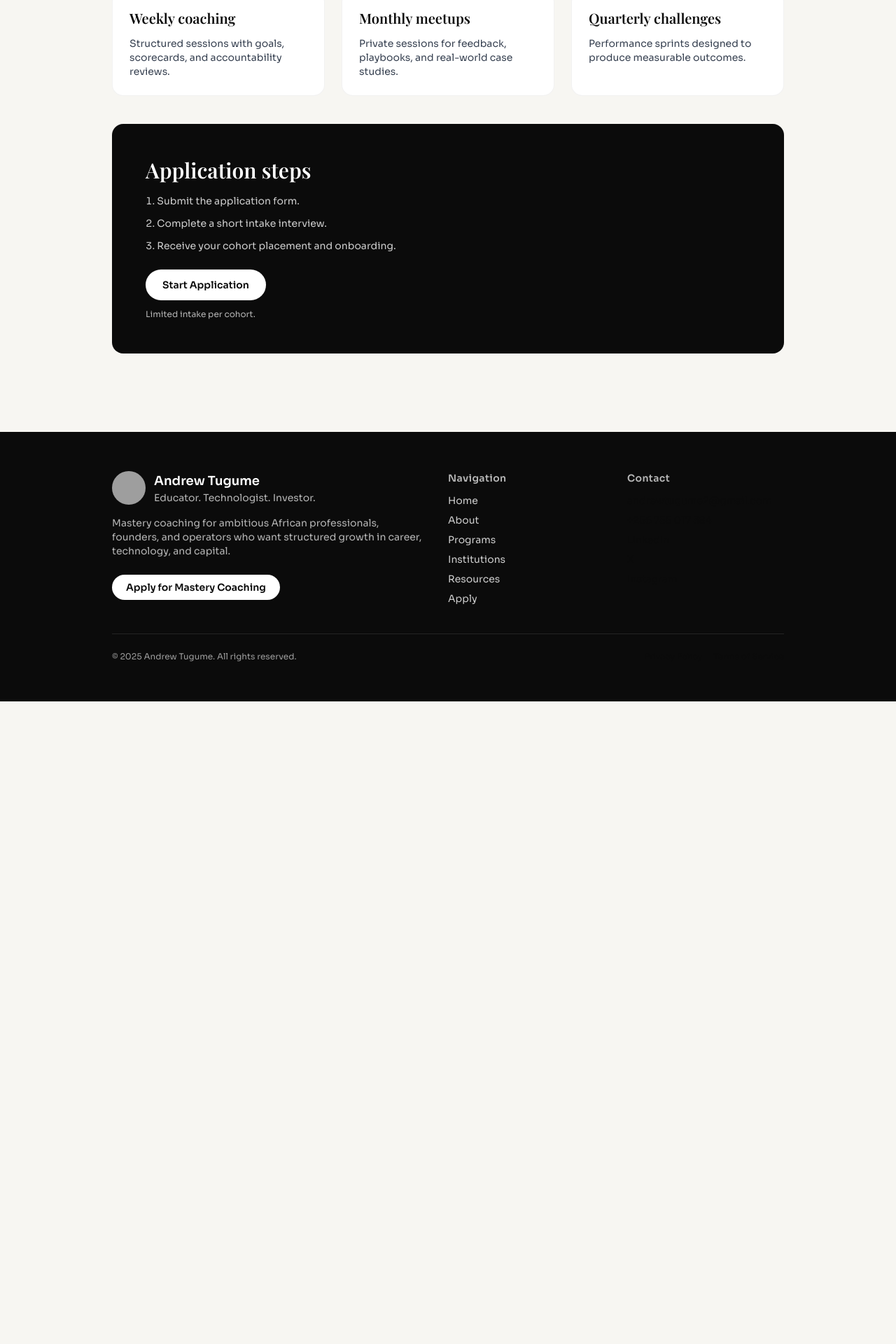
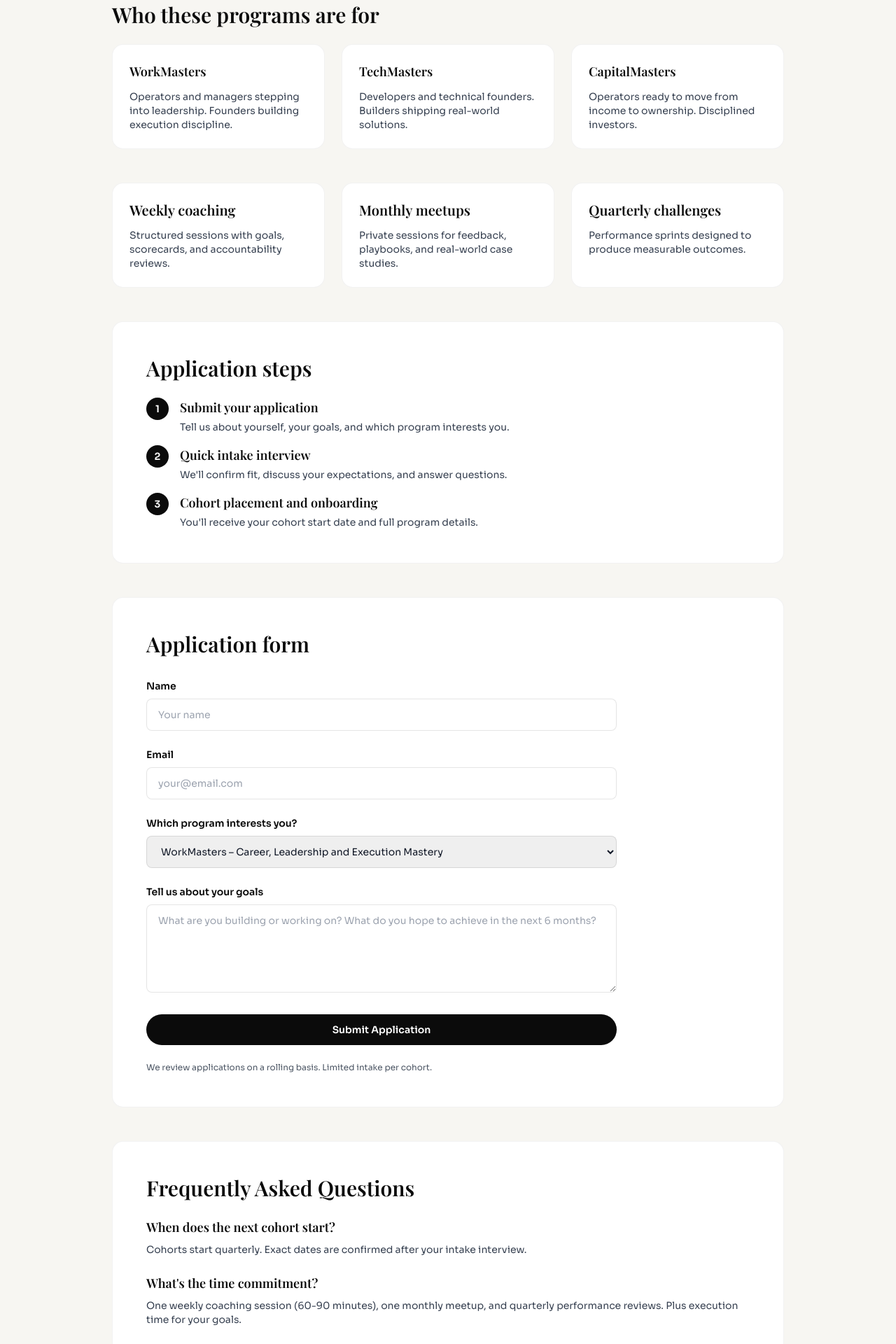
Before and after one commit to tugumeandree/andrewtugume.com, a Next.js app: page /apply in a window 1280 px wide. Shown: the part 424-2344 px from the top of the page at 70% size. Before the commit the page ends 1426 px from the top, so only its background shows below. Built offline with nearby package versions, Linux system fonts and the light colour scheme; no server answers; grey boxes are pictures that could not be loaded.

Commit message:
Task 10: Build Apply page with application form component, program info cards, steps, and FAQ

```diff
--- a/src/app/apply/page.tsx
+++ b/src/app/apply/page.tsx
@@ -1,10 +1,11 @@
 import React from 'react'
 import type { Metadata } from 'next'
 import { generateBreadcrumbSchema } from '@/lib/seo/schema'
+import ApplicationForm from '@/components/ApplicationForm'
 
 export const metadata: Metadata = {
   title: 'Apply for Mastery Coaching',
-  description: 'Apply to the next cohort of Andrew Tugume’s mastery coaching programs.',
+  description: 'Apply to the next cohort of Andrew Tugume\'s mastery coaching programs.',
   alternates: {
     canonical: 'https://andrewtugume.com/apply'
   }
@@ -12,7 +13,7 @@ export const metadata: Metadata = {
 
 export default function Apply() {
   return (
-    <div className="space-y-10">
+    <div className="space-y-12">
       <script
         type="application/ld+json"
         dangerouslySetInnerHTML={{
@@ -32,6 +33,24 @@ export default function Apply() {
         </p>
       </section>
 
+      <section>
+        <h2 className="text-3xl font-semibold text-primary mb-6">Who these programs are for</h2>
+        <div className="grid gap-6 md:grid-cols-3">
+          <div className="bg-white border border-black/5 rounded-2xl p-6">
+            <h3 className="text-lg font-semibold text-primary">WorkMasters</h3>
+            <p className="mt-3 text-sm text-gray-700">Operators and managers stepping into leadership. Founders building execution discipline.</p>
+          </div>
+          <div className="bg-white border border-black/5 rounded-2xl p-6">
+            <h3 className="text-lg font-semibold text-primary">TechMasters</h3>
+            <p className="mt-3 text-sm text-gray-700">Developers and technical founders. Builders shipping real-world solutions.</p>
+          </div>
+          <div className="bg-white border border-black/5 rounded-2xl p-6">
+            <h3 className="text-lg font-semibold text-primary">CapitalMasters</h3>
+            <p className="mt-3 text-sm text-gray-700">Operators ready to move from income to ownership. Disciplined investors.</p>
+          </div>
+        </div>
+      </section>
+
       <section className="grid gap-6 md:grid-cols-3">
         <div className="bg-white border border-black/5 rounded-2xl p-6">
           <h2 className="text-xl font-semibold text-primary">Weekly coaching</h2>
@@ -47,21 +66,58 @@ export default function Apply() {
         </div>
       </section>
 
-      <section className="bg-primary text-white rounded-2xl p-8 md:p-12">
-        <h2 className="text-3xl font-semibold">Application steps</h2>
-        <ol className="mt-4 space-y-3 text-sm text-white/80 list-decimal list-inside">
-          <li>Submit the application form.</li>
-          <li>Complete a short intake interview.</li>
-          <li>Receive your cohort placement and onboarding.</li>
+      <section className="bg-white border border-black/5 rounded-2xl p-8 md:p-12">
+        <h2 className="text-3xl font-semibold text-primary">Application steps</h2>
+        <ol className="mt-6 space-y-4">
+          <li className="flex gap-4">
+            <span className="flex-shrink-0 flex items-center justify-center h-8 w-8 rounded-full bg-primary text-white text-sm font-semibold">1</span>
+            <div>
+              <h3 className="text-lg font-semibold text-primary">Submit your application</h3>
+              <p className="mt-1 text-sm text-gray-700">Tell us about yourself, your goals, and which program interests you.</p>
+            </div>
+          </li>
+          <li className="flex gap-4">
+            <span className="flex-shrink-0 flex items-center justify-center h-8 w-8 rounded-full bg-primary text-white text-sm font-semibold">2</span>
+            <div>
+              <h3 className="text-lg font-semibold text-primary">Quick intake interview</h3>
+              <p className="mt-1 text-sm text-gray-700">We'll confirm fit, discuss your expectations, and answer questions.</p>
+            </div>
+          </li>
+          <li className="flex gap-4">
+            <span className="flex-shrink-0 flex items-center justify-center h-8 w-8 rounded-full bg-primary text-white text-sm font-semibold">3</span>
+            <div>
+              <h3 className="text-lg font-semibold text-primary">Cohort placement and onboarding</h3>
+              <p className="mt-1 text-sm text-gray-700">You'll receive your cohort start date and full program details.</p>
+            </div>
+          </li>
         </ol>
-        <div className="mt-6">
-          <a
-            href="mailto:andrewtugume2@gmail.com?subject=Mastery%20Coaching%20Application"
-            className="inline-flex items-center justify-center rounded-full bg-white px-6 py-3 text-sm font-semibold text-primary hover:bg-white/90"
-          >
-            Start Application
-          </a>
-          <p className="mt-3 text-xs text-white/70">Limited intake per cohort.</p>
+      </section>
+
+      <ApplicationForm />
+
+      <section className="bg-white border border-black/5 rounded-2xl p-8 md:p-12">
+        <h2 className="text-3xl font-semibold text-primary mb-6">Frequently Asked Questions</h2>
+        <div className="space-y-6">
+          <div>
+            <h3 className="text-lg font-semibold text-primary">When does the next cohort start?</h3>
+            <p className="mt-2 text-sm text-gray-700">Cohorts start quarterly. Exact dates are confirmed after your intake interview.</p>
+          </div>
+          <div>
+            <h3 className="text-lg font-semibold text-primary">What's the time commitment?</h3>
+            <p className="mt-2 text-sm text-gray-700">One weekly coaching session (60-90 minutes), one monthly meetup, and quarterly performance reviews. Plus execution time for your goals.</p>
+          </div>
+          <div>
+            <h3 className="text-lg font-semibold text-primary">Do I need to commit to the full 6 months?</h3>
+            <p className="mt-2 text-sm text-gray-700">Yes. The programs are structured for 6-month cohorts. We don't accept mid-cohort joiners to preserve accountability and group dynamics.</p>
+          </div>
+          <div>
+            <h3 className="text-lg font-semibold text-primary">What if I can't make the weekly session?</h3>
+            <p className="mt-2 text-sm text-gray-700">Weekly sessions are mandatory. If you miss more than two in a cohort, you'll be asked to apply for the next intake.</p>
+          </div>
+          <div>
+            <h3 className="text-lg font-semibold text-primary">How many people are in each cohort?</h3>
+            <p className="mt-2 text-sm text-gray-700">Cohorts are capped at 8-12 participants to maintain high-touch accountability and real feedback.</p>
+          </div>
         </div>
       </section>
     </div>
--- /dev/null
+++ b/src/components/ApplicationForm.tsx
@@ -0,0 +1,122 @@
+'use client'
+
+import React, { useState } from 'react'
+
+export default function ApplicationForm() {
+  const [formData, setFormData] = useState({
+    name: '',
+    email: '',
+    program: 'WorkMasters',
+    message: ''
+  })
+  const [submitted, setSubmitted] = useState(false)
+
+  const handleChange = (e: React.ChangeEvent<HTMLInputElement | HTMLTextAreaElement | HTMLSelectElement>) => {
+    const { name, value } = e.target
+    setFormData(prev => ({ ...prev, [name]: value }))
+  }
+
+  const handleSubmit = (e: React.FormEvent<HTMLFormElement>) => {
+    e.preventDefault()
+    // Client-side only: show confirmation
+    setSubmitted(true)
+    // Reset form after 3 seconds
+    setTimeout(() => {
+      setFormData({ name: '', email: '', program: 'WorkMasters', message: '' })
+      setSubmitted(false)
+    }, 3000)
+  }
+
+  return (
+    <section className="bg-white border border-black/5 rounded-2xl p-8 md:p-12">
+      <h2 className="text-3xl font-semibold text-primary mb-8">Application form</h2>
+
+      {submitted ? (
+        <div className="text-center py-12">
+          <div className="inline-flex items-center justify-center h-12 w-12 rounded-full bg-green-100 mb-4">
+            <svg className="h-6 w-6 text-green-600" fill="none" stroke="currentColor" viewBox="0 0 24 24">
+              <path strokeLinecap="round" strokeLinejoin="round" strokeWidth={2} d="M5 13l4 4L19 7" />
+            </svg>
+          </div>
+          <h3 className="text-2xl font-semibold text-primary mt-4">Application received</h3>
+          <p className="mt-2 text-gray-700">Thank you for applying. We'll be in touch within 2 business days to schedule your intake interview.</p>
+        </div>
+      ) : (
+        <form onSubmit={handleSubmit} className="space-y-6 max-w-2xl">
+          <div>
+            <label htmlFor="name" className="block text-sm font-semibold text-primary mb-2">
+              Name
+            </label>
+            <input
+              type="text"
+              name="name"
+              id="name"
+              value={formData.name}
+              onChange={handleChange}
+              required
+              className="w-full rounded-lg border border-black/10 px-4 py-3 text-sm focus:outline-none focus:ring-2 focus:ring-primary focus:ring-offset-2"
+              placeholder="Your name"
+            />
+          </div>
+
+          <div>
+            <label htmlFor="email" className="block text-sm font-semibold text-primary mb-2">
+              Email
+            </label>
+            <input
+              type="email"
+              name="email"
+              id="email"
+              value={formData.email}
+              onChange={handleChange}
+              required
+              className="w-full rounded-lg border border-black/10 px-4 py-3 text-sm focus:outline-none focus:ring-2 focus:ring-primary focus:ring-offset-2"
+              placeholder="your@email.com"
+            />
+          </div>
+
+          <div>
+            <label htmlFor="program" className="block text-sm font-semibold text-primary mb-2">
+              Which program interests you?
+            </label>
+            <select
+              name="program"
+              id="program"
+              value={formData.program}
+              onChange={handleChange}
+              className="w-full rounded-lg border border-black/10 px-4 py-3 text-sm focus:outline-none focus:ring-2 focus:ring-primary focus:ring-offset-2"
+            >
+              <option value="WorkMasters">WorkMasters – Career, Leadership and Execution Mastery</option>
+              <option value="TechMasters">TechMasters – Technology, Product and Innovation Mastery</option>
+              <option value="CapitalMasters">CapitalMasters – Investment and Wealth Mastery</option>
+            </select>
+          </div>
+
+          <div>
+            <label htmlFor="message" className="block text-sm font-semibold text-primary mb-2">
+              Tell us about your goals
+            </label>
+            <textarea
+              name="message"
+              id="message"
+              value={formData.message}
+              onChange={handleChange}
+              required
+              rows={5}
+              className="w-full rounded-lg border border-black/10 px-4 py-3 text-sm focus:outline-none focus:ring-2 focus:ring-primary focus:ring-offset-2"
+              placeholder="What are you building or working on? What do you hope to achieve in the next 6 months?"
+            />
+          </div>
+
+          <button
+            type="submit"
+            className="w-full inline-flex items-center justify-center rounded-full bg-primary px-6 py-3 text-sm font-semibold text-white hover:bg-black"
+          >
+            Submit Application
+          </button>
+          <p className="text-xs text-gray-600">We review applications on a rolling basis. Limited intake per cohort.</p>
+        </form>
+      )}
+    </section>
+  )
+}
```
